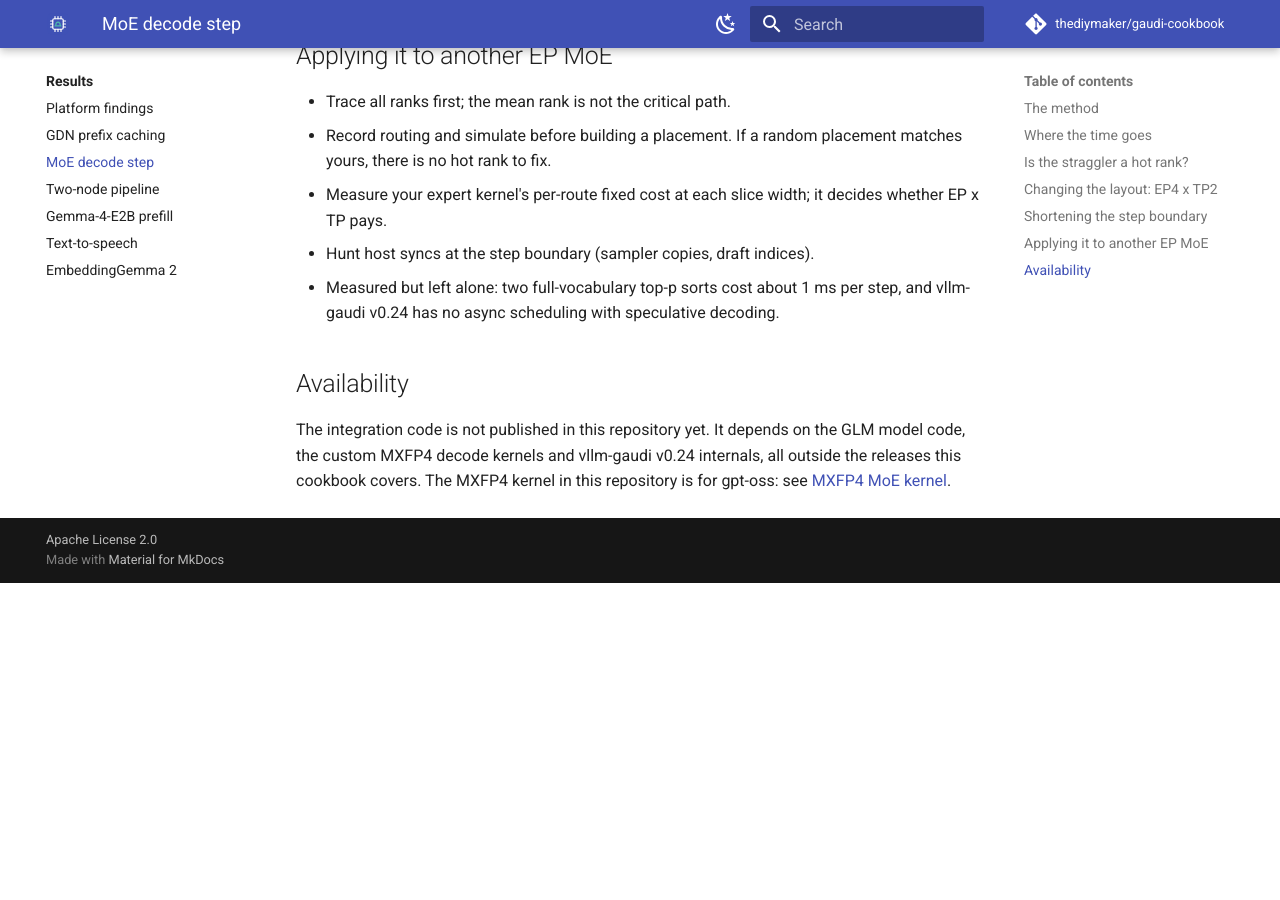
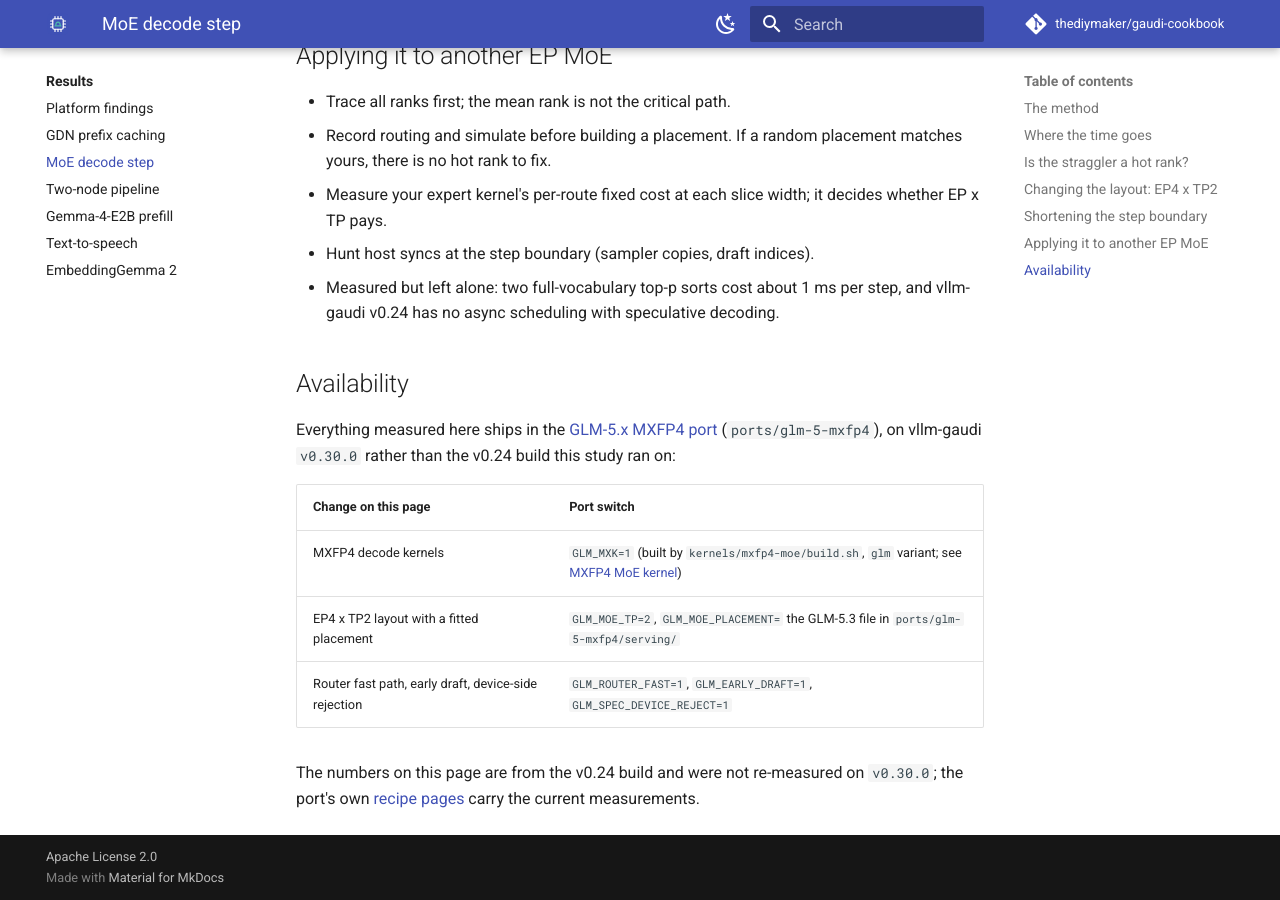
Before and after one commit to thediymaker/gaudi-cookbook, an MkDocs documentation site: the page built from docs/results/moe-decode-step.md, in a window 1280 px wide and 900 px high, scrolled down 4603 px. Built offline with MkDocs 1.6.1 and Material for MkDocs 9.7.7, drawn with Linux system fonts in a browser that asks for light colours; comment, search, counter and statistics services are not loaded; before the commit the page ends 5186 px from its top, so only the background shows below that.

Commit message:
Point the decode-step study at the GLM port, test the Muse Spark kernel guard
The study's Availability section still said its code was unpublished and the
MXFP4 kernel was for gpt-oss only. Every change it measures now ships in
ports/glm-5-mxfp4; the section names the switch for each.

Add a CPU test for mxfp4_kernels.unsupported(), so the I > 3072 refusal runs
in CI and not only in the image build gates.

Fix the vendor directory name in the Mistral Large 4 installer docstring.

```diff
--- a/docs/results/moe-decode-step.md
+++ b/docs/results/moe-decode-step.md
@@ -145,6 +145,14 @@ step period; the three changes alone gave 57.35 on another node.
 
 ## Availability
 
-The integration code is not published in this repository yet. It depends on the GLM model code, the custom MXFP4
-decode kernels and vllm-gaudi v0.24 internals, all outside the releases this cookbook covers. The MXFP4 kernel in
-this repository is for gpt-oss: see [MXFP4 MoE kernel](../kernels/mxfp4-moe.md).
+Everything measured here ships in the [GLM-5.x MXFP4 port](../ports/glm-5-mxfp4.md) (`ports/glm-5-mxfp4`), on
+vllm-gaudi `v0.30.0` rather than the v0.24 build this study ran on:
+
+| Change on this page | Port switch |
+| --- | --- |
+| MXFP4 decode kernels | `GLM_MXK=1` (built by `kernels/mxfp4-moe/build.sh`, `glm` variant; see [MXFP4 MoE kernel](../kernels/mxfp4-moe.md)) |
+| EP4 x TP2 layout with a fitted placement | `GLM_MOE_TP=2`, `GLM_MOE_PLACEMENT=` the GLM-5.3 file in `ports/glm-5-mxfp4/serving/` |
+| Router fast path, early draft, device-side rejection | `GLM_ROUTER_FAST=1`, `GLM_EARLY_DRAFT=1`, `GLM_SPEC_DEVICE_REJECT=1` |
+
+The numbers on this page are from the v0.24 build and were not re-measured on `v0.30.0`; the port's own
+[recipe pages](../recipes/index.md) carry the current measurements.
```
Also changed, not shown: 2 other files.
